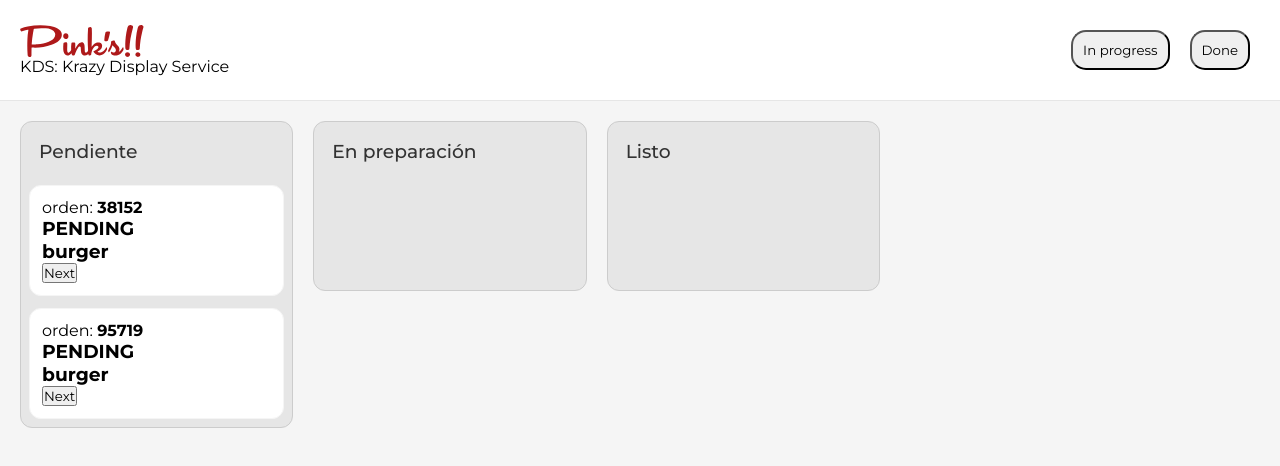
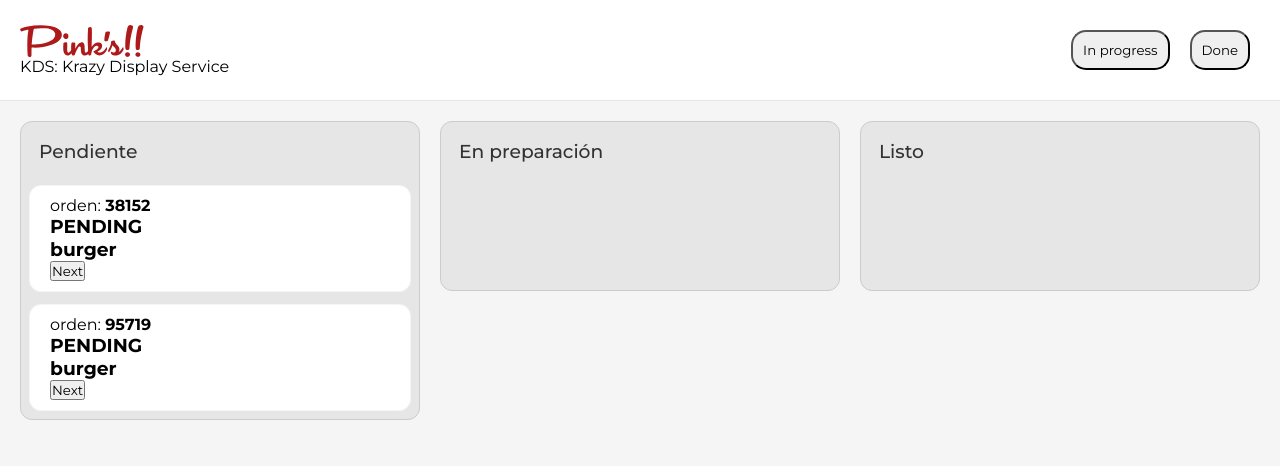
Before and after one commit to DiegoMartinezRey/pinks-tech-test, a Next.js app: page / in a window 1280 px wide. Shown: the top 466 px of the page. Built offline with nearby package versions, Linux system fonts and the light colour scheme.

Commit message:
order columns with dimensions and limits

```diff
--- a/bases/Rider/Rider.module.scss
+++ b/bases/Rider/Rider.module.scss
@@ -31,11 +31,11 @@
   &__order {
     position: absolute;
     top: -5px;
-    right: -35px;
+    right: -15px;
     opacity: 0;
     border-radius: 10px 10px 10px 0px;
     background-color: gray;
-    padding: 10px;
+    padding: 8px;
     animation: appear 300ms 1000ms forwards;
     &__available {
       background-color: #f9cc01;
--- a/bases/Rider/Rider.tsx
+++ b/bases/Rider/Rider.tsx
@@ -5,6 +5,7 @@ import s from "./Rider.module.scss";
 
 export type RiderProps = {
   rider: RiderProp;
+  onClick?: (event: React.MouseEvent<HTMLDivElement, MouseEvent>) => void;
   // children?: React.ReactNode;
 };
 
@@ -25,19 +26,22 @@ export default function Rider(props: RiderProps) {
     }
   };
 
-  const setPickup = () => {
+  const setPickup = (e: React.MouseEvent<HTMLDivElement, MouseEvent>) => {
+    if (props.onClick) {
+      props.onClick(e); // Llama al manejador de clic proporcionado por el padre, si existe
+    }
     const order = orders.find((order) => order.id === props.rider.orderWanted);
     props.rider.pickup(order);
   };
 
   return (
-    <div onClick={() => setPickup()} className={s["pk-rider__container"]}>
+    <div onClick={setPickup} className={s["pk-rider__container"]}>
       <div
         className={`${ready ? s["pk-rider__order__available"] : ""} ${
           s["pk-rider__order"]
         }`}
       >
-        <b>{props.rider.orderWanted} !!</b>
+        <b>{props.rider.orderWanted}</b>
       </div>
       <svg
         className={s["pk-rider"]}
--- a/components/Column/Column.module.scss
+++ b/components/Column/Column.module.scss
@@ -3,6 +3,7 @@
 .pk-column {
   // width: 320px;
   flex: 1;
+  min-width: 270px;
   height: max-content;
   max-height: 90vh;
   overflow: auto;
@@ -26,14 +27,21 @@
 
 .pk-card {
   width: 100%;
+  display: flex;
+  justify-content: space-between;
   background-color: #fff;
   border: 1px solid $gray-1000;
   border-radius: 12px;
   height: auto;
-  padding: 12px;
+  padding: 10px 20px;
   cursor: pointer;
   &:hover {
     transform: scale(0.99);
     background-color: #f5f5f5;
   }
 }
+
+.pk-rider {
+  padding-top: 5px;
+  min-width: 120px;
+}
--- a/components/Column/Column.tsx
+++ b/components/Column/Column.tsx
@@ -71,13 +71,6 @@ export default function Column(props: ColumnProps) {
             <span>
               orden: <b>{order.id}</b>
             </span>
-            {orderRiders[order.id] && (
-              <span>
-                Jinete: <b>{orderRiders[order.id].orderWanted}</b>
-                <Rider rider={orderRiders[order.id]} />
-              </span>
-            )}
-          </div>
             <div>
               <h3>{order.state}</h3>
               {order.items.map((item) => (
@@ -92,6 +85,15 @@ export default function Column(props: ColumnProps) {
               <button onClick={updateOrderStatusButton(order)}>Next</button>
             )}
           </div>
+          <div className={s["pk-rider"]}>
+            {orderRiders[order.id] && (
+              <Rider
+                rider={orderRiders[order.id]}
+                onClick={(e) => e.stopPropagation()}
+              />
+            )}
+          </div>
+        </div>
       ))}
     </div>
   );
--- a/components/Kanban/Kanban.module.scss
+++ b/components/Kanban/Kanban.module.scss
@@ -1,7 +1,6 @@
 .pk-kanban {
   display: flex;
-  justify-content: flex-start;
-  align-items: flex-start;
+  width: 100%;
   gap: 20px;
   padding: 20px;
 }
--- a/layouts/OrdersLayout/OrdersLayout.module.scss
+++ b/layouts/OrdersLayout/OrdersLayout.module.scss
@@ -9,10 +9,9 @@
   justify-content: flex-start;
   align-items: flex-start;
   &__app {
-    display: grid;
     width: 100%;
     height: 100dvb;
-    grid-template-columns: auto 360px;
+    display: flex;
     gap: 20px;
     background-color: $gray-1000;
   }
```
Lines whose indentation alone changed are shown as unchanged.
